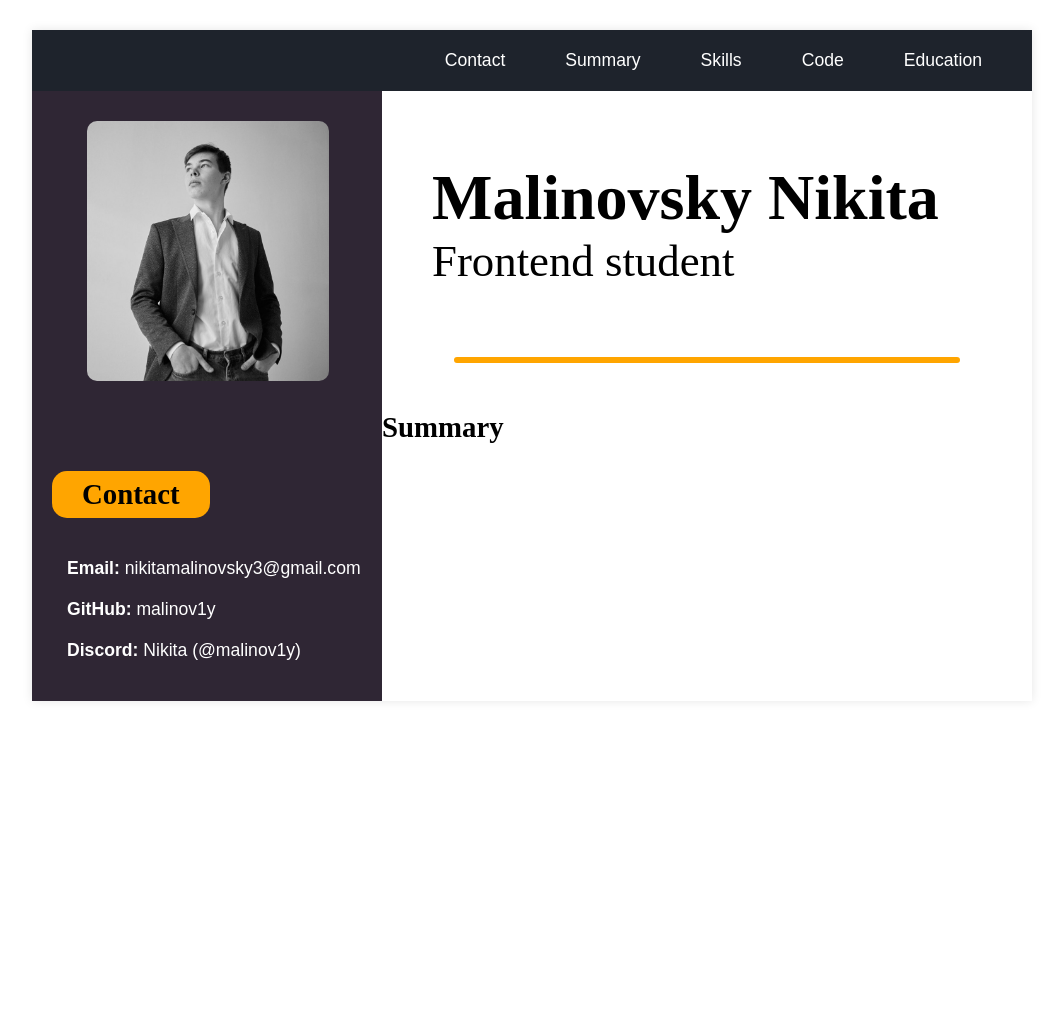
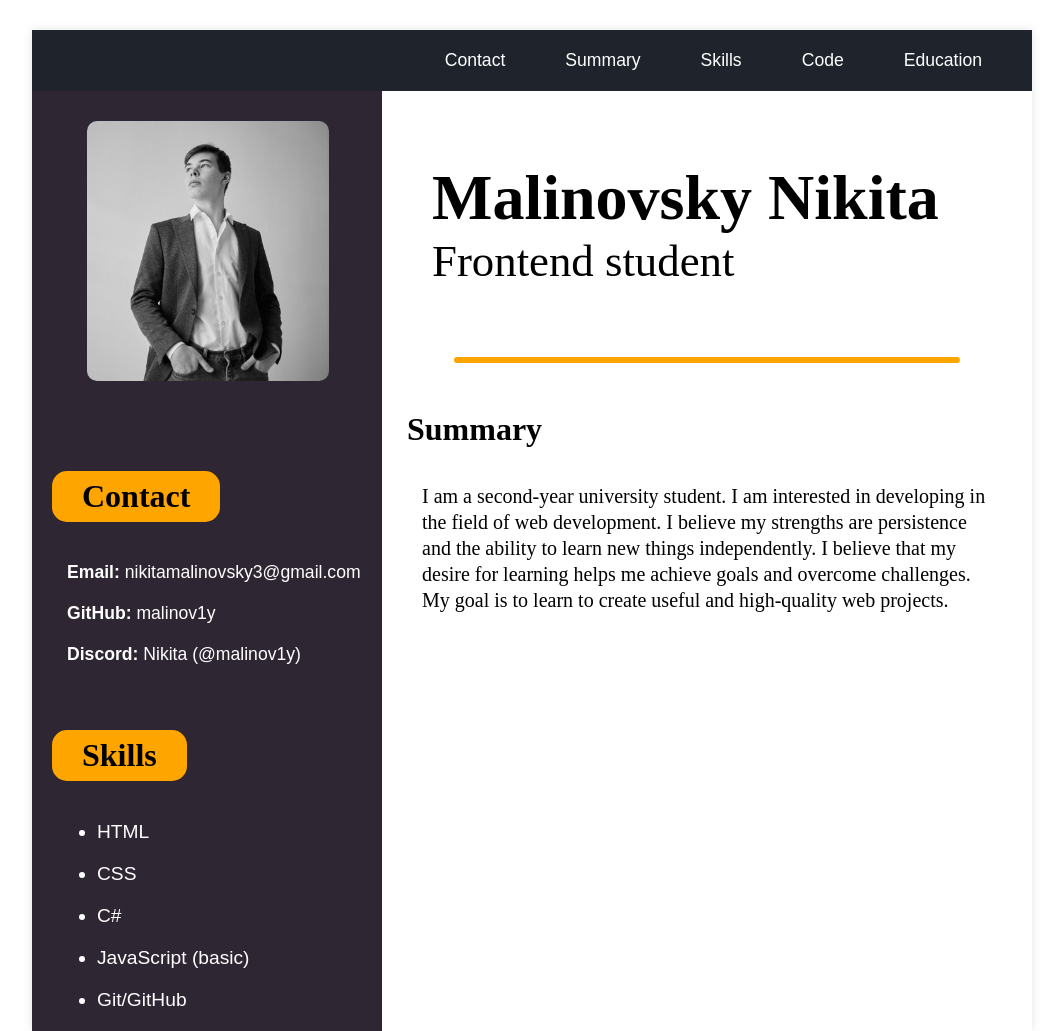
Before and after one commit to malinov1y/rsschool-cv, a plain HTML site: page index.html in a window 1280 px wide. Shown: the whole page, without its empty margins (108-1171 px from the left). Before the commit the page ends 800 px from the top, so only its background shows below. Drawn offline with Linux system fonts and the light colour scheme.

Commit message:
feat: add summary and skills

```diff
--- a/index.html
+++ b/index.html
@@ -11,9 +11,9 @@
             <nav>
                 <ul>
                     <li><a href="#contact">Contact</a></li>
-                    <li><a href="#summary">Summary</a></li>
-                    <li><a href="#skills">Skills</a></li>
-                    <li><a href="#code">Code</a></li>
+                    <li><a href="#about">Summary</a></li>
+                    <li><a href="#skill">Skills</a></li>
+                    <li><a href="#codeexample">Code</a></li>
                     <li><a href="#education">Education</a></li>
                 </ul>
             </nav>
@@ -38,8 +38,26 @@
                         <li><strong>Discord:</strong> Nikita (@malinov1y)</li>
                     </ul>
                 </section>
-                <section class="about" id="summary">
+                <section class="summary" id="about">
                     <h2>Summary</h2>
+                    <p>I am a second-year university student. I am interested in developing
+                        in the field of web development.
+                        I believe my strengths are persistence and the ability to learn new things
+                        independently.
+                        I believe that my desire for learning helps me achieve goals and overcome
+                        challenges.
+                        My goal is to learn to create useful and high-quality web projects.
+                    </p>
+                </section>
+                <section class="skills" id="skill">
+                    <h2>Skills</h2>
+                    <ul>
+                        <li>HTML</li>
+                        <li>CSS</li>
+                        <li>C#</li>
+                        <li>JavaScript (basic)</li>
+                        <li>Git/GitHub</li>
+                    </ul>
                 </section>
             </div>
         </main>
--- a/style.css
+++ b/style.css
@@ -69,6 +69,7 @@ h1{
 
 .allinfo{
     display: flex;
+    flex-wrap: wrap;
 }
 
 .contacts{
@@ -78,8 +79,8 @@ h1{
 }
 
 .contacts h2{
-    font-size: 1.8em;
-    margin: 60px 0 15px 20px;
+    font-size: 2em;
+    margin: 60px 0 0 20px;
     background-color: orange;
     color: black;
     border-radius: 15px;
@@ -88,20 +89,54 @@ h1{
 
 .contacts ul {
     list-style: none;
-    margin: 25px 0 20px 35px;
+    margin: 40px 0 20px 35px;
     padding: 0;
-    display: flex;
-    flex-direction: column;
 }
 
 .contacts li {
-    text-decoration: none;
     color: white;
     font-family: Arial, sans-serif;
     font-size: 1.1em;
     margin-bottom: 20px;
 }
 
-.about h2{
-    font-size: 1.8em;
+.summary{
+    width: 65%;
 }
+
+.summary h2{
+    font-size: 2em;
+    margin-left: 25px;
+}
+
+.summary p{
+    margin: 35px 35px 0 40px;
+    font-size: 1.25em;
+    line-height: 1.3em;
+}
+
+.skills{
+    width: 35%;
+    background-color: #2f2634;
+}
+
+.skills h2{
+    font-size: 2em;
+    margin: 45px 0 15px 20px;
+    background-color: orange;
+    color: black;
+    border-radius: 15px;
+    padding: 7px 30px;
+}
+
+.skills ul{
+    margin: 25px 0 20px 65px;
+    padding: 0;
+}
+
+.skills li {
+    color: white;
+    font-family: Arial, sans-serif;
+    font-size: 1.2em;
+    margin-bottom: 20px;
+}
```
